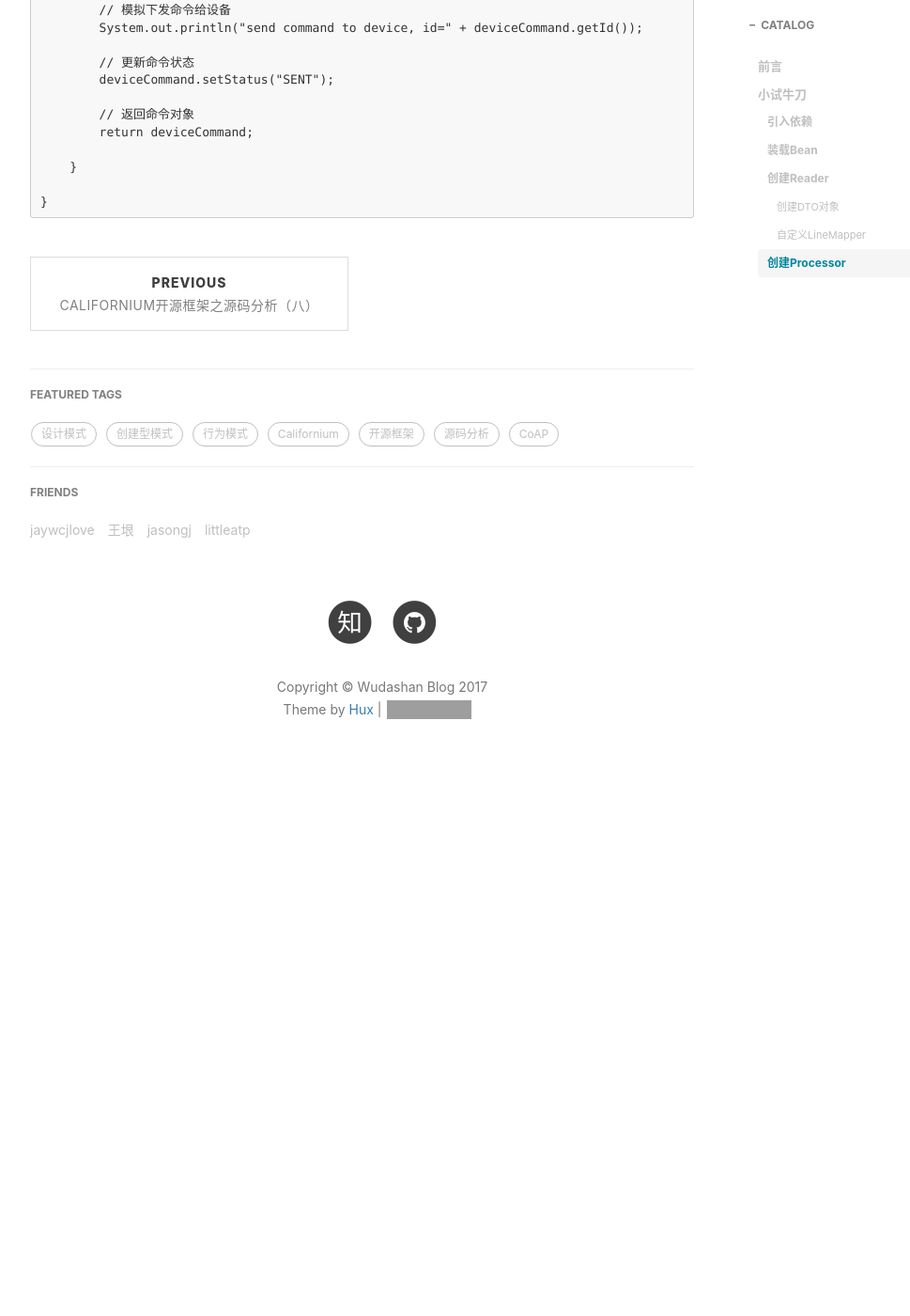
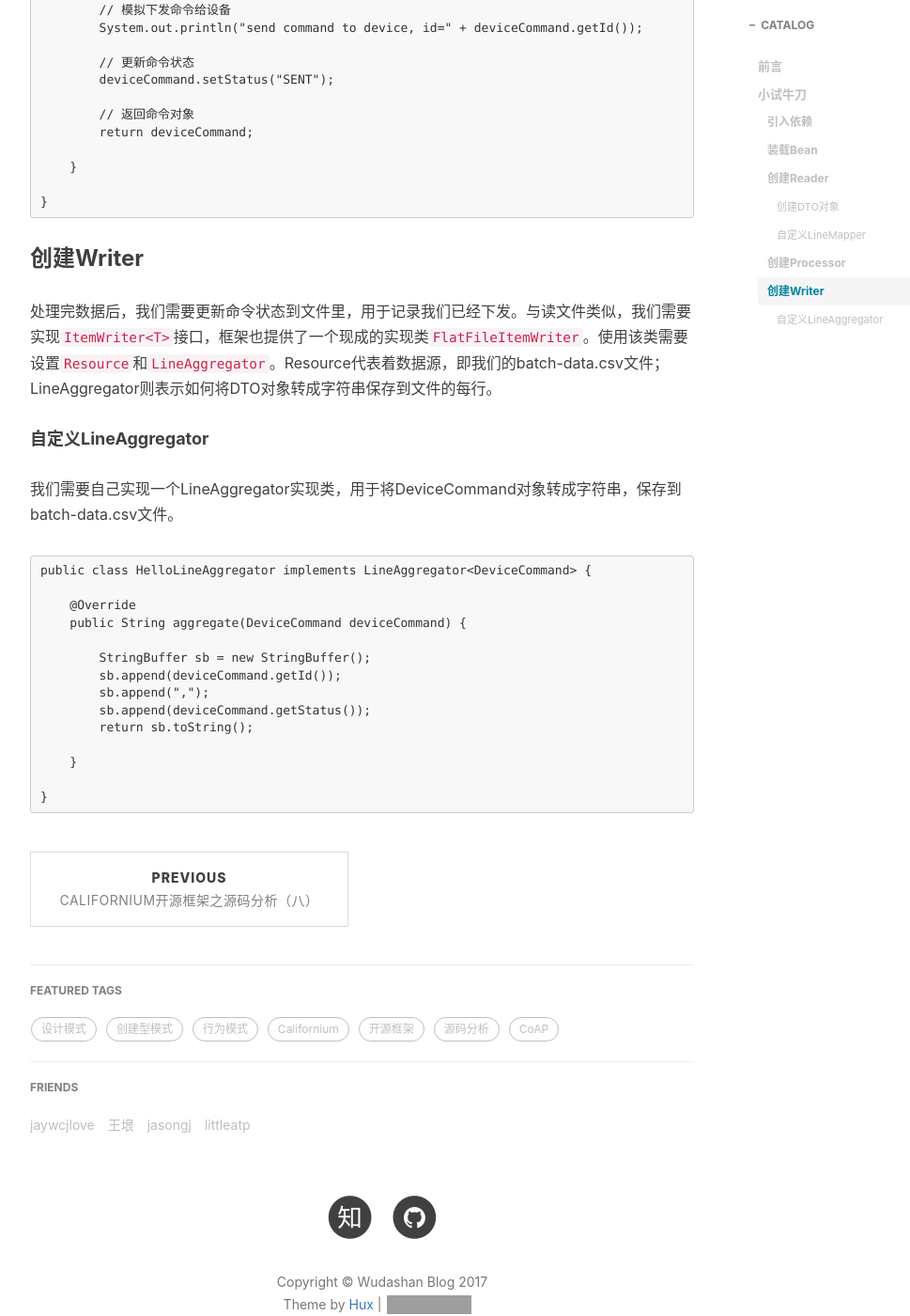
Before and after one commit to wudashan/wudashan.github.io, a Jekyll site: the page built from _posts/2017-07-23-Spring-Batch-Analysis.markdown, in a window 1280 px wide and 1400 px high, scrolled down 4054 px. Shown: the whole window at 94% size, without its empty margins (233-1202 px from the left). Built offline with Jekyll 4.4.1, drawn with Linux system fonts in a browser that asks for light colours; nearby versions of some CDN libraries; comment, search, counter and statistics services are not loaded; before the commit the page ends 4913 px from its top, so only the background shows below that; grey boxes are pictures that could not be loaded.

Commit message:
创建Writer

````diff
--- a/_posts/2017-07-23-Spring-Batch-Analysis.markdown
+++ b/_posts/2017-07-23-Spring-Batch-Analysis.markdown
@@ -170,3 +170,28 @@ public class HelloItemProcessor implements ItemProcessor<DeviceCommand, DeviceCo
 
 }
 ```
+
+## 创建Writer
+
+处理完数据后，我们需要更新命令状态到文件里，用于记录我们已经下发。与读文件类似，我们需要实现`ItemWriter<T>`接口，框架也提供了一个现成的实现类`FlatFileItemWriter`。使用该类需要设置`Resource`和`LineAggregator`。Resource代表着数据源，即我们的batch-data.csv文件；LineAggregator则表示如何将DTO对象转成字符串保存到文件的每行。
+
+### 自定义LineAggregator
+
+我们需要自己实现一个LineAggregator实现类，用于将DeviceCommand对象转成字符串，保存到batch-data.csv文件。
+
+```
+public class HelloLineAggregator implements LineAggregator<DeviceCommand> {
+
+    @Override
+    public String aggregate(DeviceCommand deviceCommand) {
+
+        StringBuffer sb = new StringBuffer();
+        sb.append(deviceCommand.getId());
+        sb.append(",");
+        sb.append(deviceCommand.getStatus());
+        return sb.toString();
+
+    }
+
+}
+```
````
